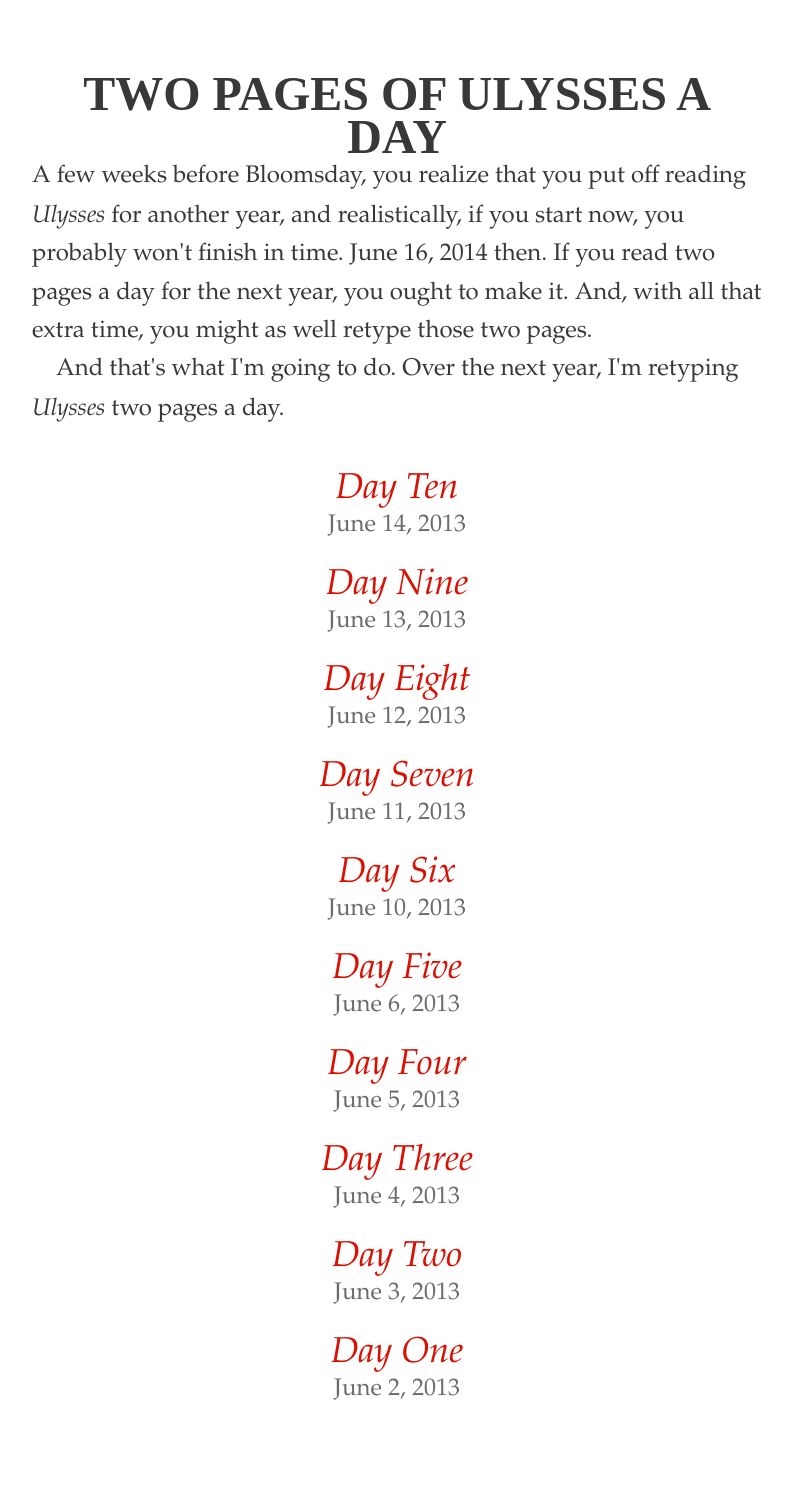
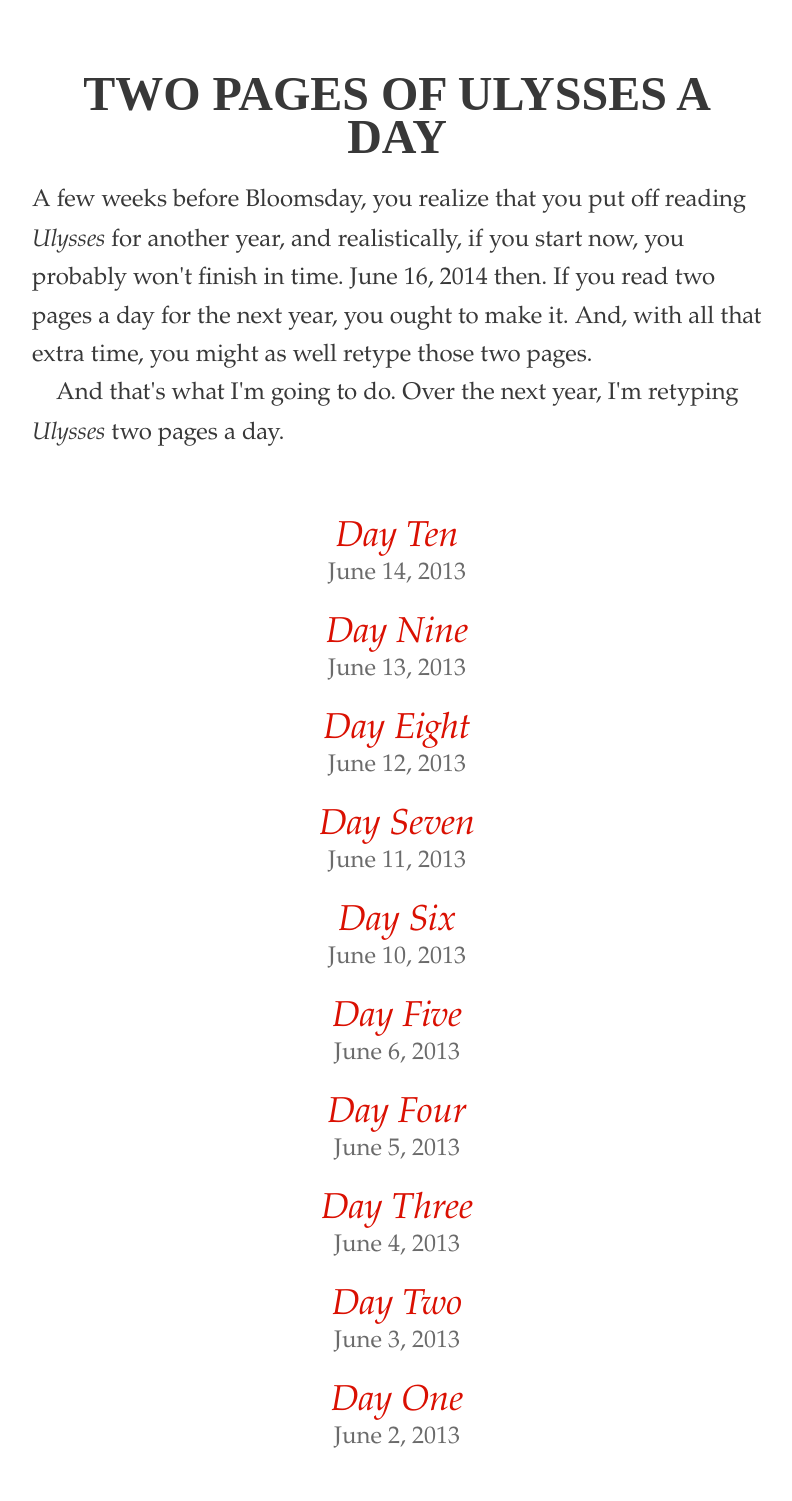
Before and after one commit to adregan/ulysses, a Jekyll site: the page built from index.html, in a window 1280 px wide. Shown: the whole page, without its empty margins (243-1035 px from the left). Built offline with Jekyll 4.4.1, drawn with Linux system fonts in a browser that asks for light colours; before the commit the page ends 1453 px from its top, so only the background shows below that.

Commit message:
formatting

```diff
--- a/index.html
+++ b/index.html
@@ -6,7 +6,7 @@
 <h1 class="display title page-title">
 Two pages of Ulysses a day</h1>
 </header>
-<section class="readable">
+<section class="readable intro">
 <p>A few weeks before Bloomsday, you realize that you put off reading <em>Ulysses</em> for another year, and realistically, if you start now, you probably won't finish in time. June 16, 2014 then. If you read two pages a day for the next year, you ought to make it. And, with all that extra time, you might as well retype those two pages.</p>
 
 <p>And that's what I'm going to do. Over the next year, I'm retyping <em>Ulysses</em> two pages a day.</p>
--- a/scss/partials/_layout.scss
+++ b/scss/partials/_layout.scss
@@ -37,6 +37,10 @@
   @media (min-width: 500px) {padding-top: 2em;}
 }
 
+.intro {
+  padding: 1em 0;
+}
+
 .posts {
   padding-top: .67em;
   text-align: center;
@@ -55,6 +59,7 @@
 
 }
 
+
 .videoWrapper {
   position: relative;
   padding-bottom: 56.25%; /* 16:9 */
```
Also changed, not shown: css/main.css (+1 -1 lines).
